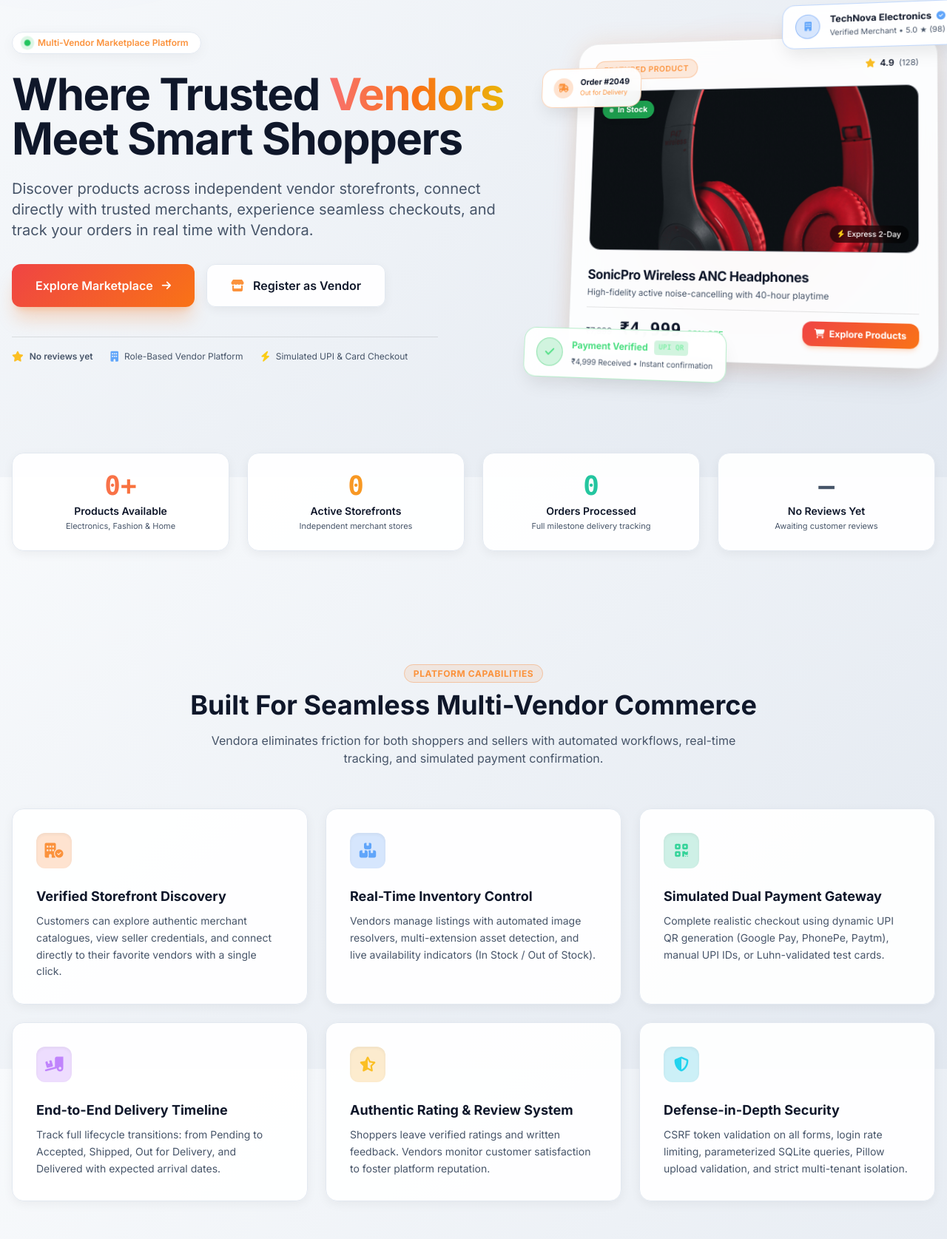
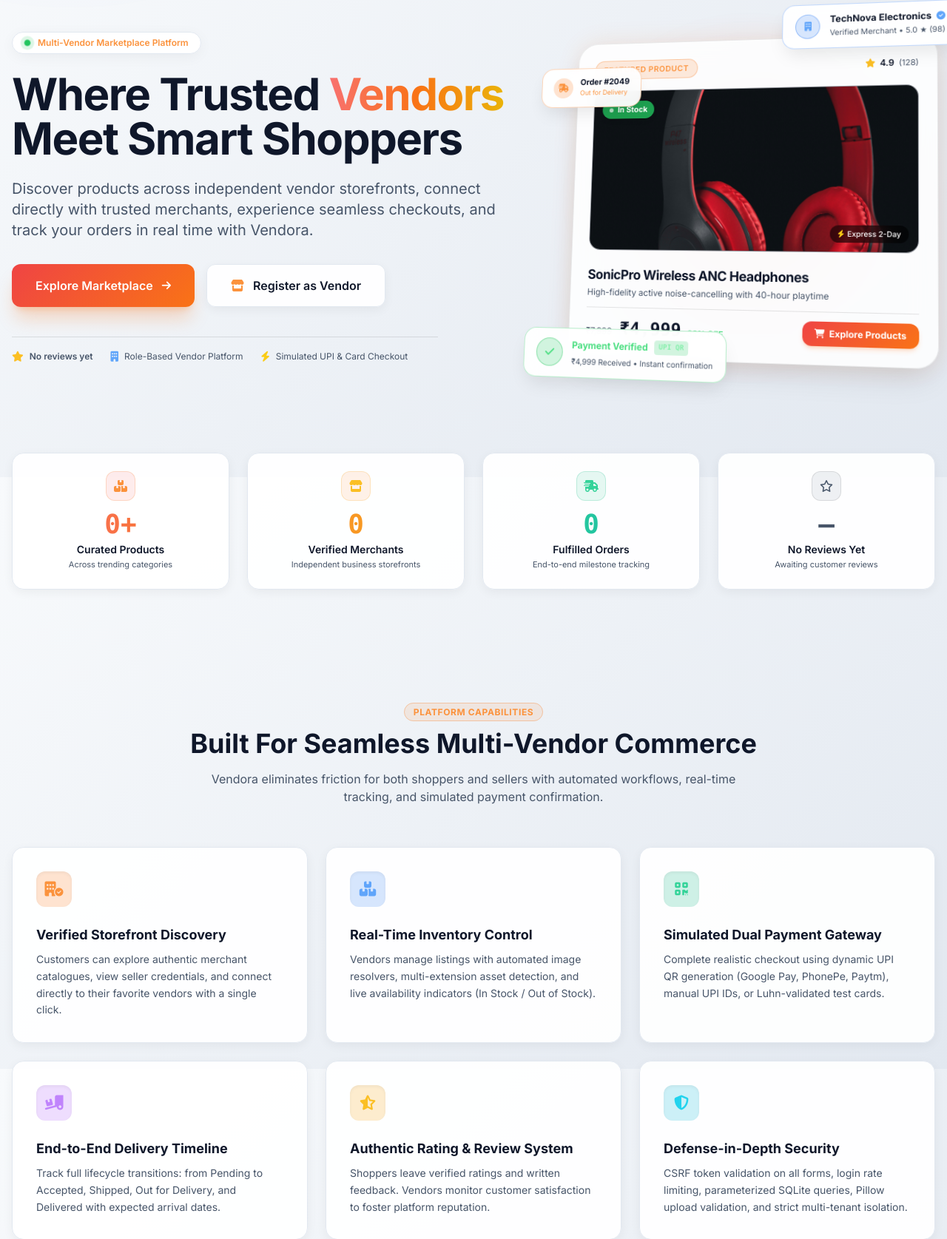
Before and after one commit to Pavanrajn111/Vendora, a Flask app: page / in a window 1280 px wide; the page is wider, and only the part inside the window is pictured. Shown: the part 155-1830 px from the top of that part at 74% size. Run offline with Flask 3, Linux system fonts and the light colour scheme; data that the repository does not hold is empty; some libraries are stand-ins or nearby versions.

Commit message:
polish(metrics): enhance metrics strip with clean marketplace labels, icons, and hover effects

```diff
--- a/templates/index.html
+++ b/templates/index.html
@@ -253,30 +253,45 @@
 <section class="py-6 mb-16 reveal-on-scroll">
     <div class="grid grid-cols-2 md:grid-cols-4 gap-4 sm:gap-6">
 
-        <div class="glass-card p-6 rounded-2xl text-center border border-glass">
+        <div class="glass-card p-6 rounded-2xl text-center border border-glass group hover:border-orange-500/40 transition-all">
+            <div class="w-10 h-10 mx-auto mb-3 rounded-xl bg-red-500/10 text-orange-400 flex items-center justify-center text-base border border-orange-500/20">
+                <i class="fa-solid fa-boxes-stacked"></i>
+            </div>
             <p class="text-3xl sm:text-4xl font-black text-transparent bg-clip-text bg-gradient-to-r from-red-400 to-orange-500 font-mono mb-1">{{ product_count }}+</p>
-            <p class="text-xs sm:text-sm font-semibold text-main">Products Available</p>
-            <p class="text-[11px] text-muted mt-0.5">Electronics, Fashion & Home</p>
+            <p class="text-xs sm:text-sm font-semibold text-main">Curated Products</p>
+            <p class="text-[11px] text-muted mt-0.5">Across trending categories</p>
         </div>
 
-        <div class="glass-card p-6 rounded-2xl text-center border border-glass">
+        <div class="glass-card p-6 rounded-2xl text-center border border-glass group hover:border-amber-500/40 transition-all">
+            <div class="w-10 h-10 mx-auto mb-3 rounded-xl bg-orange-500/10 text-amber-400 flex items-center justify-center text-base border border-amber-500/20">
+                <i class="fa-solid fa-store"></i>
+            </div>
             <p class="text-3xl sm:text-4xl font-black text-transparent bg-clip-text bg-gradient-to-r from-orange-400 to-amber-500 font-mono mb-1">{{ vendor_count }}</p>
-            <p class="text-xs sm:text-sm font-semibold text-main">Active Storefronts</p>
-            <p class="text-[11px] text-muted mt-0.5">Independent merchant stores</p>
+            <p class="text-xs sm:text-sm font-semibold text-main">Verified Merchants</p>
+            <p class="text-[11px] text-muted mt-0.5">Independent business storefronts</p>
         </div>
 
-        <div class="glass-card p-6 rounded-2xl text-center border border-glass">
+        <div class="glass-card p-6 rounded-2xl text-center border border-glass group hover:border-emerald-500/40 transition-all">
+            <div class="w-10 h-10 mx-auto mb-3 rounded-xl bg-emerald-500/10 text-emerald-400 flex items-center justify-center text-base border border-emerald-500/20">
+                <i class="fa-solid fa-truck-fast"></i>
+            </div>
             <p class="text-3xl sm:text-4xl font-black text-transparent bg-clip-text bg-gradient-to-r from-emerald-400 to-teal-500 font-mono mb-1">{{ order_count }}</p>
-            <p class="text-xs sm:text-sm font-semibold text-main">Orders Processed</p>
-            <p class="text-[11px] text-muted mt-0.5">Full milestone delivery tracking</p>
+            <p class="text-xs sm:text-sm font-semibold text-main">Fulfilled Orders</p>
+            <p class="text-[11px] text-muted mt-0.5">End-to-end milestone tracking</p>
         </div>
 
-        <div class="glass-card p-6 rounded-2xl text-center border border-glass">
+        <div class="glass-card p-6 rounded-2xl text-center border border-glass group hover:border-indigo-500/40 transition-all">
             {% if avg_rating %}
+                <div class="w-10 h-10 mx-auto mb-3 rounded-xl bg-indigo-500/10 text-indigo-400 flex items-center justify-center text-base border border-indigo-500/20">
+                    <i class="fa-solid fa-star"></i>
+                </div>
                 <p class="text-3xl sm:text-4xl font-black text-transparent bg-clip-text bg-gradient-to-r from-indigo-400 to-cyan-500 font-mono mb-1">{{ avg_rating }}★</p>
-                <p class="text-xs sm:text-sm font-semibold text-main">Customer Rating</p>
-                <p class="text-[11px] text-muted mt-0.5">Based on authentic buyer reviews</p>
+                <p class="text-xs sm:text-sm font-semibold text-main">Buyer Satisfaction</p>
+                <p class="text-[11px] text-muted mt-0.5">Verified customer reviews</p>
             {% else %}
+                <div class="w-10 h-10 mx-auto mb-3 rounded-xl bg-slate-500/10 text-muted flex items-center justify-center text-base border border-glass">
+                    <i class="fa-regular fa-star"></i>
+                </div>
                 <p class="text-3xl sm:text-4xl font-black text-muted font-mono mb-1">—</p>
                 <p class="text-xs sm:text-sm font-semibold text-main">No Reviews Yet</p>
                 <p class="text-[11px] text-muted mt-0.5">Awaiting customer reviews</p>
```
